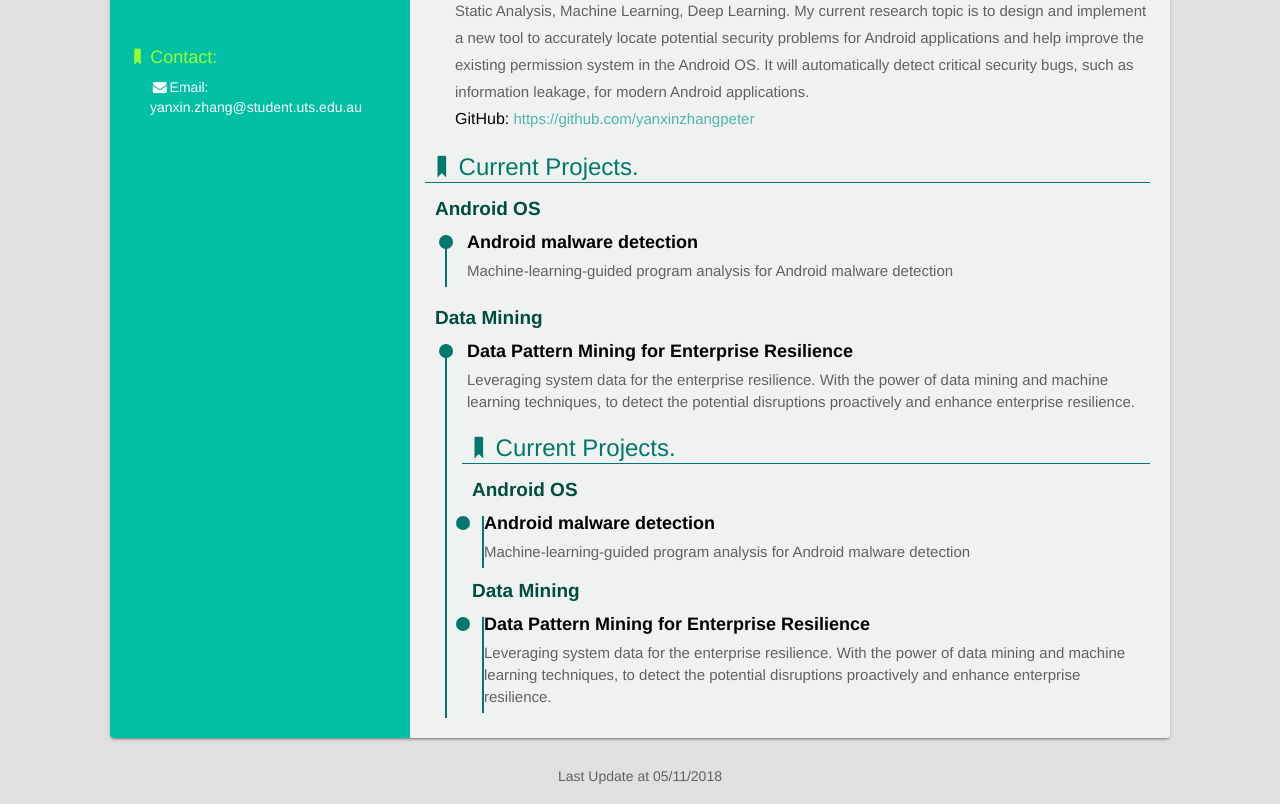
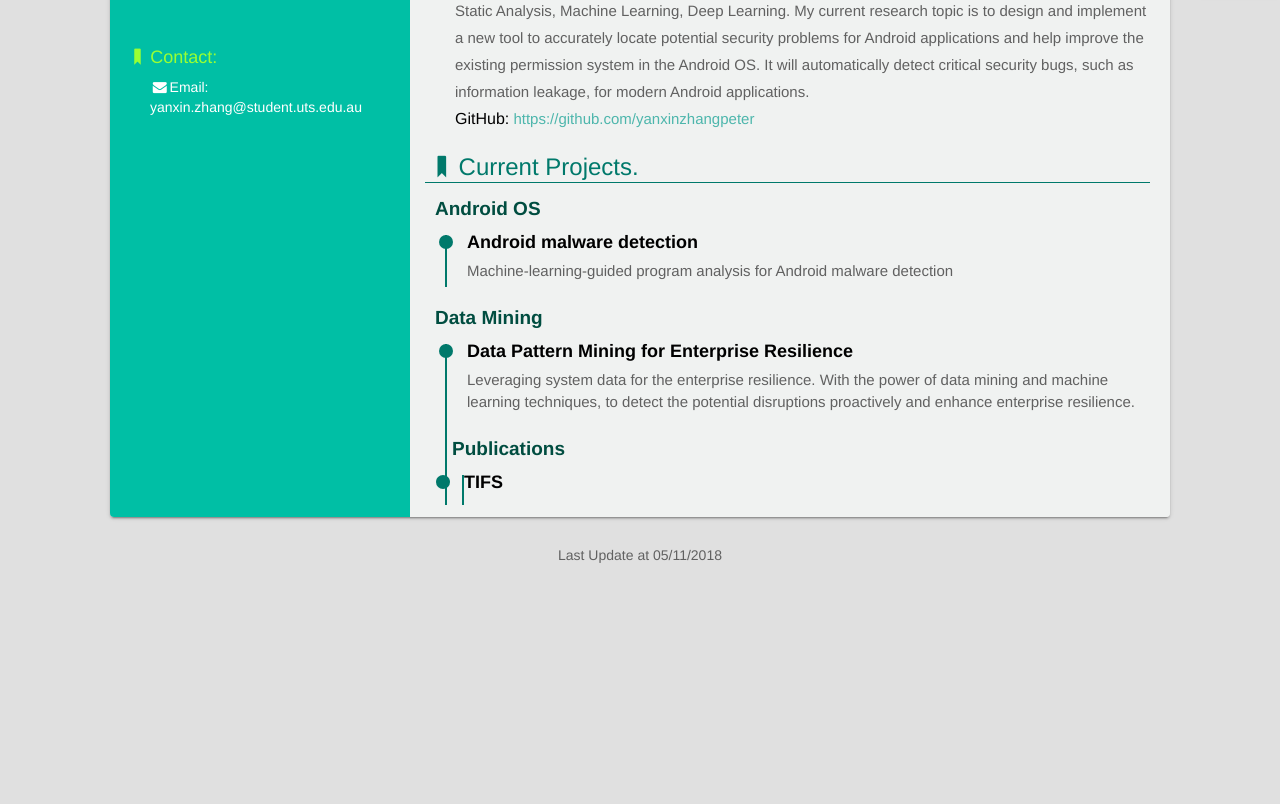
Before and after one commit to yanxinzhangpeter/YanxinZhang, a website: page index.html in a window 1280 px wide. Shown: the part 283-1087 px from the top of the page. After the commit the page ends 866 px from the top, so only its background shows below. Drawn offline with Linux system fonts and the light colour scheme.

Commit message:
Update index.html

```diff
--- a/index.html
+++ b/index.html
@@ -80,29 +80,24 @@ such as information leakage, for modern Android applications.</dd>
             <h4>Data Pattern Mining for Enterprise Resilience</h4>
             <p>Leveraging system data for the enterprise resilience. With the power of data mining and machine learning techniques, to detect the potential disruptions proactively and enhance enterprise resilience.</p>
           </li>
+
+          <h3>Publications</h3>
+        <ul class="exp">
+          <li>
+            <div class="circle"></div>
+            <h4>TIFS</h4>
+            <p>   </p>
+          </li>
+
+
+
+
       </li>
 
 
 
 
-      <li>
-        <dt><i class="icon-bookmark"></i>Current Projects.</dt>
-        <h3>Android OS</h3>
-        <ul class="exp">
-          <li>
-            <div class="circle"></div>
-            <h4>Android malware detection</h4>
-            <p>Machine-learning-guided program analysis for Android malware detection</p>
-          </li>
-        </ul>
-        <h3>Data Mining</h3>
-        <ul class="exp">
-          <li>
-            <div class="circle"></div>
-            <h4>Data Pattern Mining for Enterprise Resilience</h4>
-            <p>Leveraging system data for the enterprise resilience. With the power of data mining and machine learning techniques, to detect the potential disruptions proactively and enhance enterprise resilience.</p>
-          </li>
-      </li>
+
 
 
     </ul>
```
